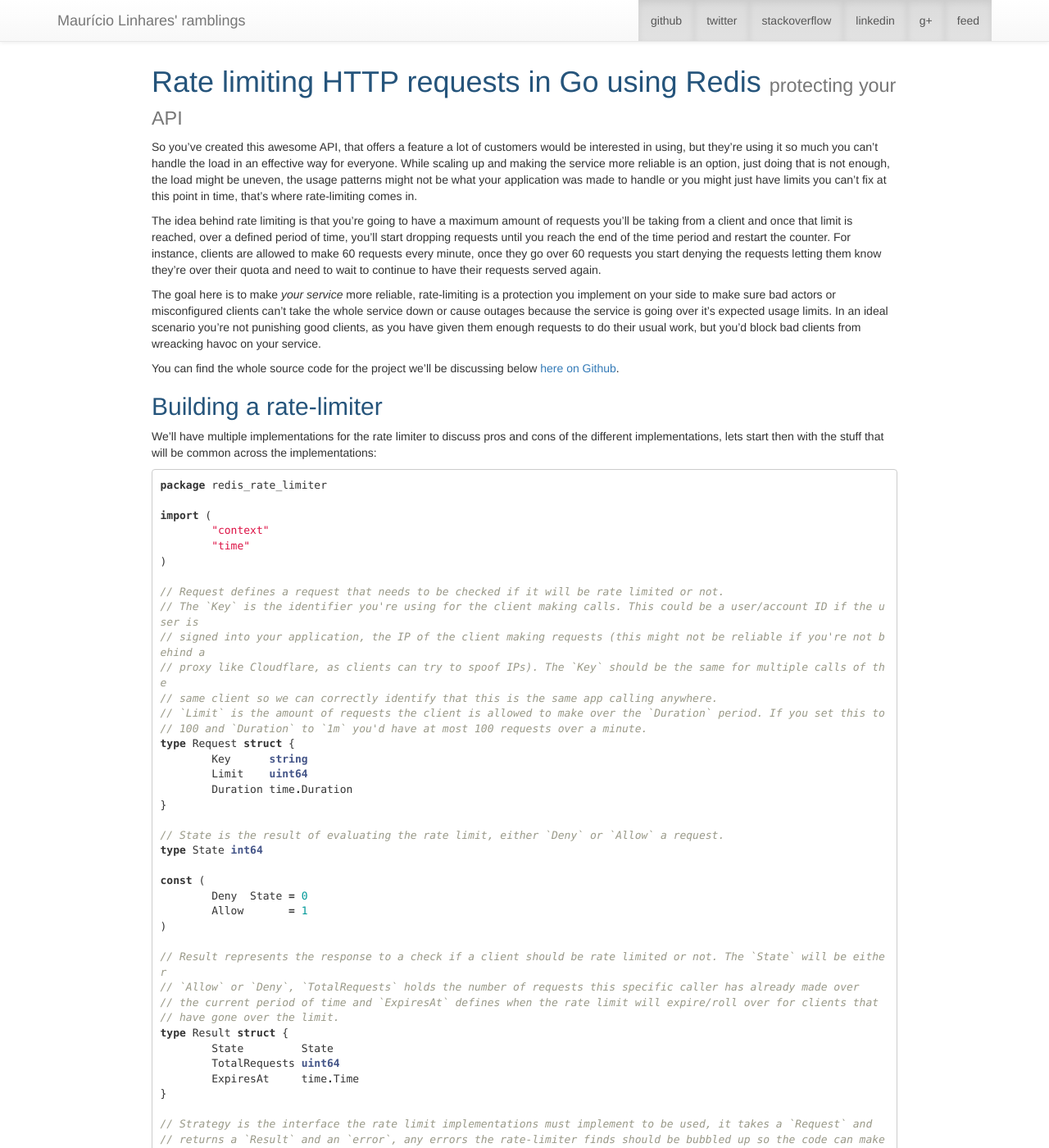
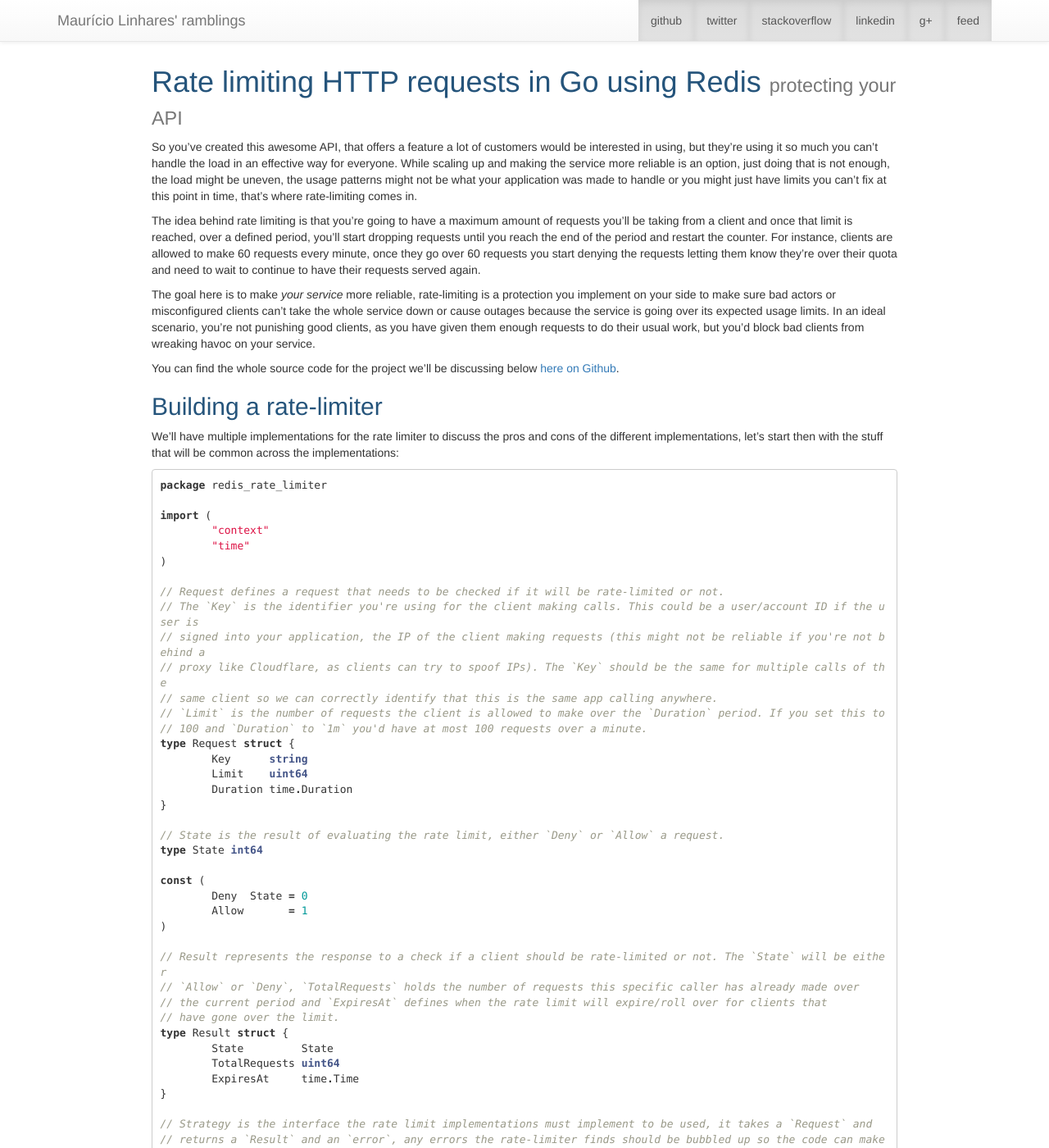
Before and after one commit to mauricio/mauricio.github.com, a Jekyll site: the page built from _posts/2021-12-30-rate-limiting-in-go.md, in a window 1280 px wide and 1400 px high. Shown: the whole window at 82% size. Built offline with Jekyll 4.4.1, drawn with Linux system fonts in a browser that asks for light colours; comment, search, counter and statistics services are not loaded; some of the changed text lies outside the part shown.

Commit message:
Fixing a bunch more typos

````diff
--- a/_posts/2021-12-30-rate-limiting-in-go.md
+++ b/_posts/2021-12-30-rate-limiting-in-go.md
@@ -14,22 +14,22 @@
 this point in time, that's where rate-limiting comes in.
 
 The idea behind rate limiting is that you're going to have a maximum amount of requests you'll be taking from a client
-and once that limit is reached, over a defined period of time, you'll start dropping requests until you reach the end
-of the time period and restart the counter. For instance, clients are allowed to make 60 requests every minute, once
+and once that limit is reached, over a defined period, you'll start dropping requests until you reach the end
+of the period and restart the counter. For instance, clients are allowed to make 60 requests every minute, once
 they go over 60 requests you start denying the requests letting them know they're over their quota and need to wait to
 continue to have their requests served again.
 
 The goal here is to make *your service* more reliable, rate-limiting is a protection you implement on your side to make
 sure bad actors or misconfigured clients can't take the whole service down or cause outages because the service is
-going over it's expected usage limits. In an ideal scenario you're not punishing good clients, as you have given
-them enough requests to do their usual work, but you'd block bad clients from wreacking havoc on your service.
+going over its expected usage limits. In an ideal scenario, you're not punishing good clients, as you have given
+them enough requests to do their usual work, but you'd block bad clients from wreaking havoc on your service.
 
 You can find the whole source code for the project we'll be discussing below [here on Github](https://github.com/mauricio/redis-rate-limiter).
 
 ## Building a rate-limiter
 
-We'll have multiple implementations for the rate limiter to discuss pros and cons of the different implementations,
-lets start then with the stuff that will be common across the implementations:
+We'll have multiple implementations for the rate limiter to discuss the pros and cons of the different implementations,
+let's start then with the stuff that will be common across the implementations:
 
 ```go
 package redis_rate_limiter
@@ -39,12 +39,12 @@
 	"time"
 )
 
-// Request defines a request that needs to be checked if it will be rate limited or not.
+// Request defines a request that needs to be checked if it will be rate-limited or not.
 // The `Key` is the identifier you're using for the client making calls. This could be a user/account ID if the user is
 // signed into your application, the IP of the client making requests (this might not be reliable if you're not behind a
 // proxy like Cloudflare, as clients can try to spoof IPs). The `Key` should be the same for multiple calls of the
 // same client so we can correctly identify that this is the same app calling anywhere.
-// `Limit` is the amount of requests the client is allowed to make over the `Duration` period. If you set this to
+// `Limit` is the number of requests the client is allowed to make over the `Duration` period. If you set this to
 // 100 and `Duration` to `1m` you'd have at most 100 requests over a minute.
 type Request struct {
 	Key      string
@@ -60,9 +60,9 @@
 	Allow       = 1
 )
 
-// Result represents the response to a check if a client should be rate limited or not. The `State` will be either
+// Result represents the response to a check if a client should be rate-limited or not. The `State` will be either
 // `Allow` or `Deny`, `TotalRequests` holds the number of requests this specific caller has already made over
-// the current period of time and `ExpiresAt` defines when the rate limit will expire/roll over for clients that
+// the current period and `ExpiresAt` defines when the rate limit will expire/roll over for clients that
 // have gone over the limit.
 type Result struct {
 	State         State
@@ -78,10 +78,10 @@
 }
 ```
 
-## A counter based implementation
+## A counter-based implementation
 
-So we have the basics in place, what is the input, the output and a small interface that needs to be implemented by
-every counter, lets look at the first counter, that just uses counters on Redis:
+So we have the basics in place, what is the input, the output, and a small interface that needs to be implemented by
+every counter, let's look at the first counter, that just uses counters on Redis:
 
 ```go
 package redis_rate_limiter
@@ -114,10 +114,10 @@
 }
 
 // Run this implementation uses a simple counter with an expiration set to the rate limit duration.
-// This implementation is funtional but not very effective if you have to deal with bursty traffic as
-// it will still allow a client to burn through it's full limit quickly once the key expires.
+// This implementation is functional but not very effective if you have to deal with bursty traffic as
+// it will still allow a client to burn through its full limit quickly once the key expires.
 func (c *counterStrategy) Run(ctx context.Context, r *Request) (*Result, error) {
-	// a pipeline in redis is a way to send multiple commands that will all be run together.
+	// a pipeline in Redis is a way to send multiple commands that will all be run together.
 	// this is not a transaction and there are many ways in which these commands could fail
 	// (only the first, only the second) so we have to make sure all errors are handled, this
 	// is a network performance optimization.
@@ -176,7 +176,7 @@
 been set, a client that reaches the limit will be blocked from making further requests until the expiration time arrives.
 If a client has a limit of 50 requests every minute and makes all 50 requests in the first 5 seconds of the
 minute, it will have to wait 55 seconds to make another request. This is also the main downside of this implementation,
-it would still let a client burn through it's whole limit quickly (bursty traffic) and that could still overload
+it would still let a client burn through its whole limit quickly (bursty traffic) and that could still overload
 your service, as it could be expecting this traffic to be spread out throughout the whole limiting period.
 
 ## A sorted set implementation to react better to bursty traffic
@@ -339,8 +339,8 @@
 }
 
 // Run this implementation uses a simple counter with an expiration set to the rate limit duration.
-// This implementation is funtional but not very effective if you have to deal with bursty traffic as
-// it will still allow a client to burn through it's full limit quickly once the key expires.
+// This implementation is functional but not very effective if you have to deal with bursty traffic as
+// it will still allow a client to burn through its full limit quickly once the key expires.
 func (c *counterStrategy) Run(ctx context.Context, r *Request) (*Result, error) {
 
 	// a pipeline in redis is a way to send multiple commands that will all be run together.
````
Also changed, not shown: other parts of _posts/2021-12-30-rate-limiting-in-go.md (+6 -6 lines).
